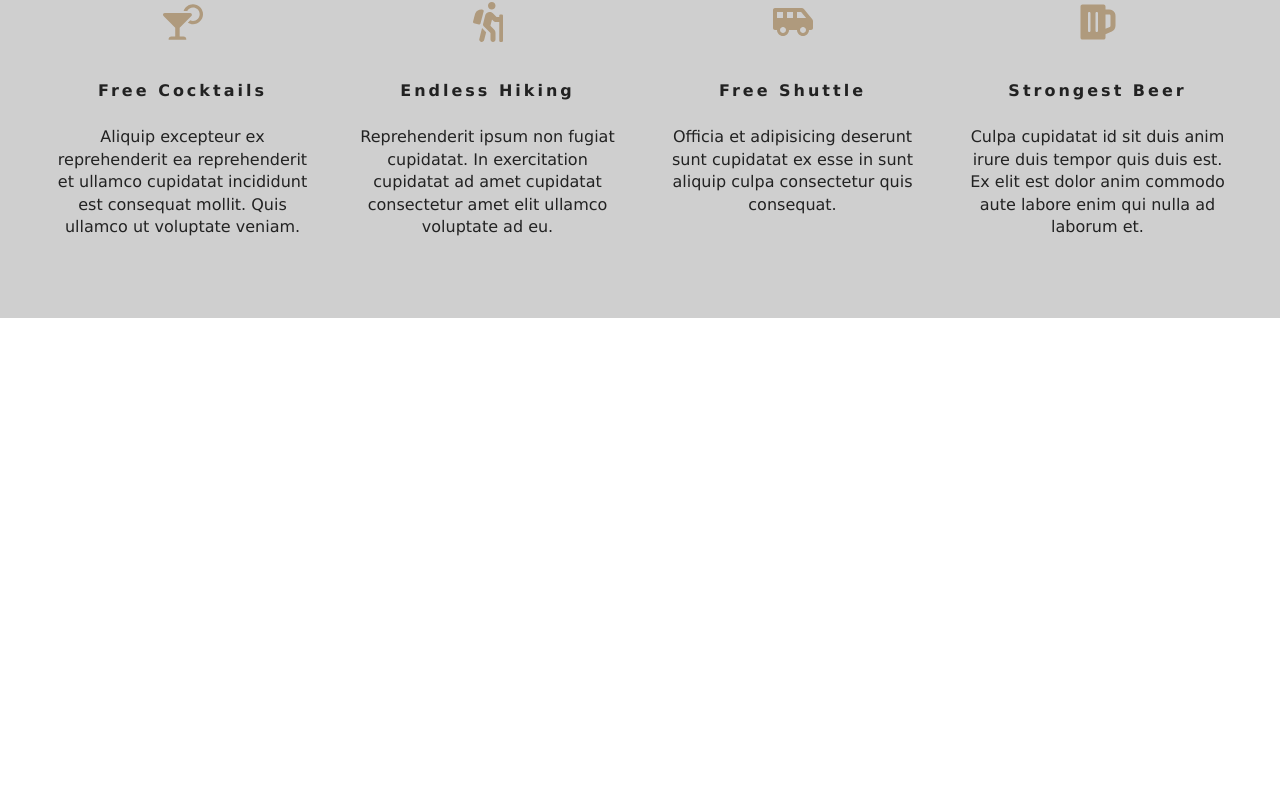
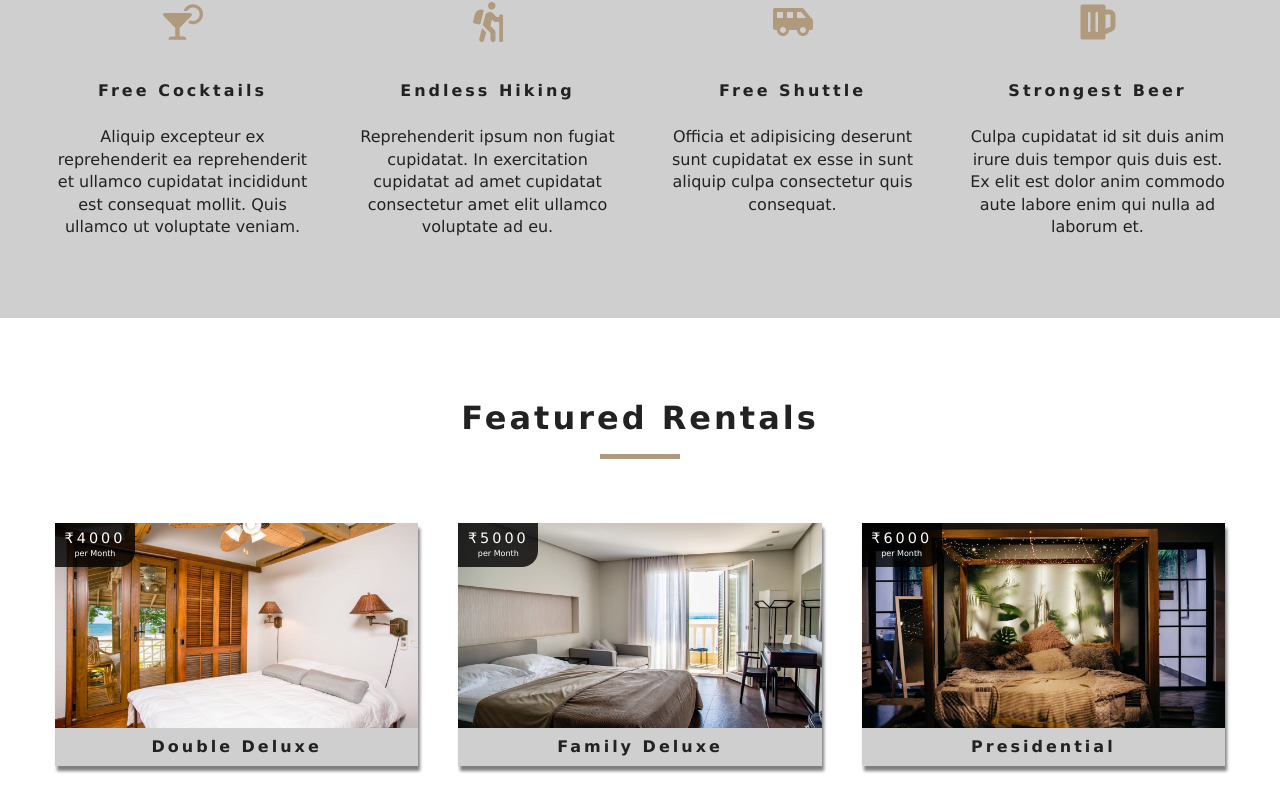
Before and after one commit to bbbeesh/Housing-Guru, a React (Create React App) app: page / in a window 1280 px wide. Shown: the part 1005-1817 px from the top of the page. Before the commit the page ends 1323 px from the top, so only its background shows below. Built offline with nearby package versions, Linux system fonts and the light colour scheme.

Commit message:
Added Featured Rooms

```diff
--- /dev/null
+++ b/src/components/FeaturedRooms.js
@@ -0,0 +1,24 @@
+import React, { Component } from "react";
+import { RoomContext } from "../context";
+import { Loading } from "./Loading";
+import { Room } from "./Room";
+import { Title } from "./Title";
+export default class FeaturedRooms extends Component {
+	static contextType = RoomContext;
+	render() {
+		let { loading, featuredRooms: rooms } = this.context;
+
+		rooms = rooms.map((room) => {
+			return <Room key={room.id} room={room} />;
+		});
+
+		return (
+			<section className="featured-rooms">
+				<Title title="Featured Rentals" />
+				<div className="featured-rooms-center">
+					{loading ? <Loading /> : rooms}
+				</div>
+			</section>
+		);
+	}
+}
--- /dev/null
+++ b/src/components/Loading.js
@@ -0,0 +1,11 @@
+import React from "react";
+import loadingGif from "../images/gif/loading-arrow.gif";
+
+export const Loading = () => {
+	return (
+		<div className="loading">
+			<h4>loading...</h4>
+			<img src={loadingGif} alt="" />
+		</div>
+	);
+};
--- /dev/null
+++ b/src/components/Room.js
@@ -0,0 +1,33 @@
+import React from "react";
+import { Link } from "react-router-dom";
+import defaultImg from "../images/room-1.jpeg";
+
+import PropTypes from "prop-types";
+
+export const Room = ({ room }) => {
+	const { name, slug, images, price } = room;
+	return (
+		<article className="room">
+			<div className="img-container">
+				<img src={images[0] || defaultImg} alt="room img" />
+				<div class="price-top">
+					<h6>₹{price}0</h6>
+					<p>per Month</p>
+				</div>
+				<Link to={`/rooms/${slug}`} className="btn-primary room-link">
+					Features
+				</Link>
+			</div>
+			<p className="room-info">{name}</p>
+		</article>
+	);
+};
+
+Room.propTypes = {
+	room: PropTypes.shape({
+		name: PropTypes.string.isRequired,
+		slug: PropTypes.string.isRequired,
+		images: PropTypes.arrayOf(PropTypes.string).isRequired,
+		price: PropTypes.number.isRequired,
+	}),
+};
--- a/src/context.js
+++ b/src/context.js
@@ -1,12 +1,42 @@
 import React, { Component } from "react";
-
+import items from "./data";
 const RoomContext = React.createContext();
 
 class RoomProvider extends Component {
-	state = {};
+	state = {
+		rooms: [],
+		sortedRooms: [],
+		featuredRooms: [],
+		loading: true,
+	};
+	//getData
+
+	componentDidMount() {
+		//this.getData
+		let rooms = this.formatData(items);
+		let featuredRooms = rooms.filter((room) => room.featured === true);
+		this.setState({
+			rooms,
+			featuredRooms,
+			sortedRooms: rooms,
+			loading: false,
+		});
+	}
+
+	formatData(items) {
+		let tempItems = items.map((item) => {
+			let id = item.sys.id;
+			let images = item.fields.images.map(
+				(image) => image.fields.file.url
+			);
+			let room = { ...item.fields, images, id };
+			return room;
+		});
+		return tempItems;
+	}
 	render() {
 		return (
-			<RoomContext.Provider value="hello">
+			<RoomContext.Provider value={{ ...this.state }}>
 				{this.props.children}
 			</RoomContext.Provider>
 		);
--- a/src/pages/Home.js
+++ b/src/pages/Home.js
@@ -1,6 +1,8 @@
 import React, { Component } from "react";
 import Hero from "../components/Hero";
 import Services from "../components/Services";
+import FeaturedRooms from "../components/FeaturedRooms";
+
 import { Banner } from "../components/Banner";
 import { Link } from "react-router-dom";
 export default class Home extends Component {
@@ -18,6 +20,7 @@
 					</Banner>
 				</Hero>
 				<Services />
+				<FeaturedRooms />
 			</>
 		);
 	}
```
